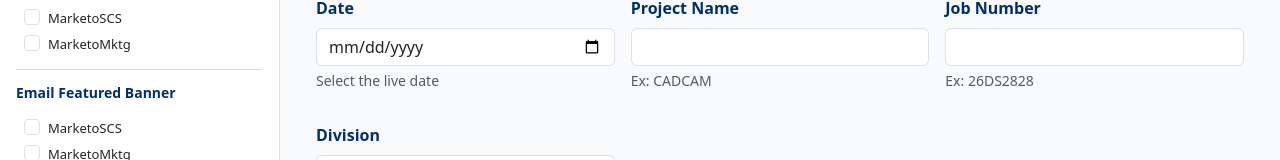
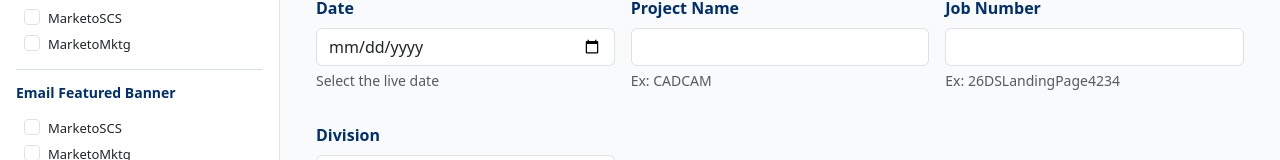
Before and after one commit to smit7488/url-generator-react, a React (Vite) app: page / in a window 1280 px wide. Shown: the part 381-541 px from the top of the page. Built offline with nearby package versions, Linux system fonts and the light colour scheme.

Commit message:
Updated Example in job #

```diff
--- a/src/components/FormSection.jsx
+++ b/src/components/FormSection.jsx
@@ -471,7 +471,7 @@ const FormSection = ({ formData, errors, handleInputChange, handleBlur, selected
                 value={formData.jobNumber}
                 onChange={handleInputChange}
                 error={errors.jobNumber}
-                helpText="Ex: 26DS2828"
+                helpText="Ex: 26DSLandingPage4234"
                 required={!selectedGroups.Generic}
               />
             </Col>
```
Lines whose indentation alone changed are shown as unchanged.
